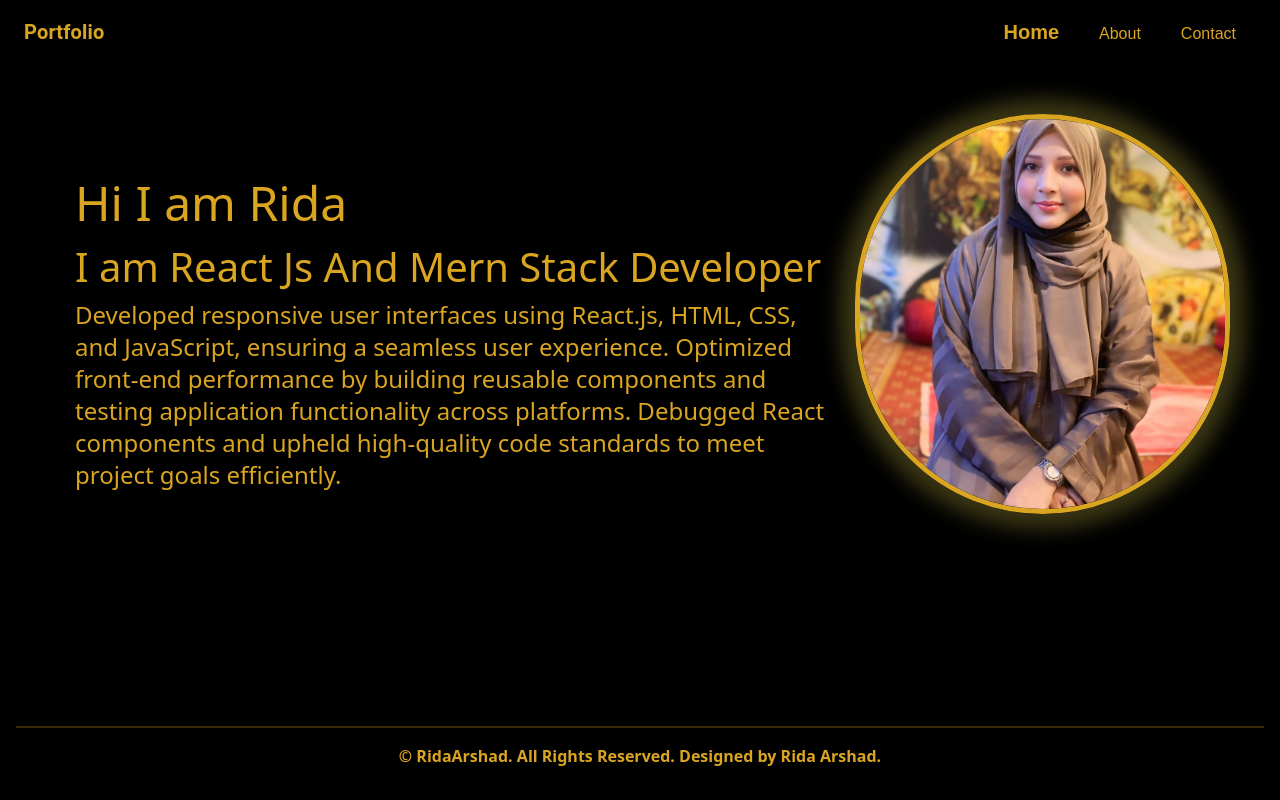
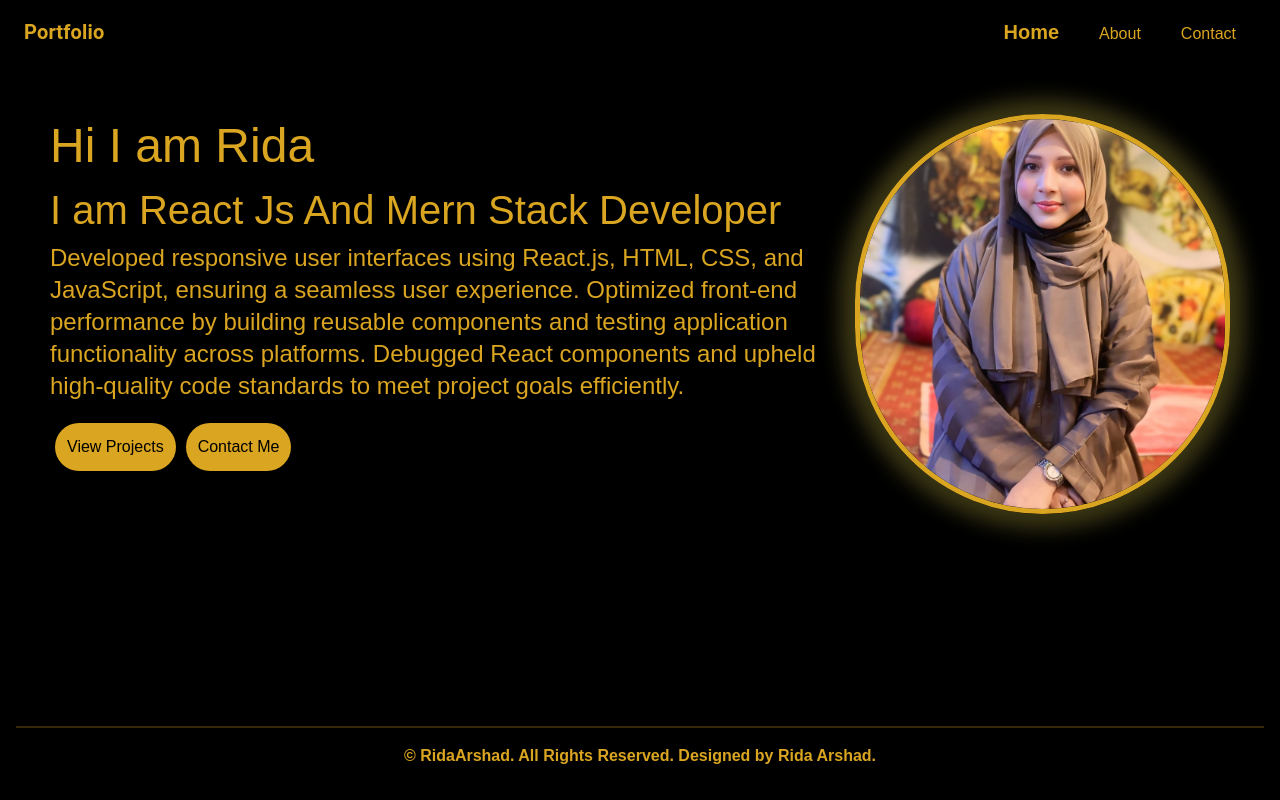
Before and after one commit to Ridaarshad924/my-portfolio, a React (Vite) app: page / in a window 1280 px wide. Built offline with nearby package versions, Linux system fonts and the light colour scheme.

Commit message:
second commit

```diff
--- a/index.html
+++ b/index.html
@@ -17,6 +17,7 @@
     body {
       background-color: black;
       color: goldenrod;
+      font-family: 'Poppins', sans-serif;
     }
   </style>
 </head>
--- a/src/Components/Reuseable/Section.jsx
+++ b/src/Components/Reuseable/Section.jsx
@@ -1,6 +1,7 @@
 import React from 'react'
 import Style from './Section.module.css'
 import Profile from '../../assets/Images/Profile.jpg'
+import { Button } from 'react-bootstrap'
 
 const Section = () => {
     return (
@@ -14,9 +15,13 @@ const Section = () => {
                         reusable components and testing application functionality across platforms.
                         Debugged React components and upheld high-quality code standards to meet project
                         goals efficiently.</p>
+                    <div className={Style.herobuttons}>
+                        <Button onClick={() => window.location.href = '/project'} >View Projects</Button>
+                        <Button onClick={() => window.location.href = '/contact'} >Contact Me</Button>
+                    </div>
                 </div>
                 <div className={Style.image}>
-                    <img src={Profile} alt=""/>
+                    <img src={Profile} alt="" />
                 </div>
             </div>
         </>
--- a/src/Components/Reuseable/Section.module.css
+++ b/src/Components/Reuseable/Section.module.css
@@ -1,18 +1,13 @@
 .section {
-  margin: 4rem 0rem;
+  margin: 4rem 0rem 9rem 0rem;
   display: flex;
   justify-content: space-between;
   padding: 50px;
 }
 
-.content {
-  padding: 25px;
-}
-
 .content h1 {
   font-size: 3rem;
   line-height: 4rem;
-  margin-top: 2rem;
   animation: slideDown 1s ease-out forwards;
 }
 
@@ -50,7 +45,24 @@
     opacity: 1;
   }
 }
-
+.herobuttons button {
+  margin: 5px;
+  padding: 12px;
+  font-size: 1rem;
+  border: none;
+  border-radius: 30px;
+  background-color: goldenrod;
+  color: black;
+  cursor: pointer;
+}
+.herobuttons button:hover{
+  background-color: rgb(173, 136, 40);
+  color: black;
+}
+.herobuttons button:active{
+  background-color: rgb(173, 136, 40) !important;
+  color: black !important;
+}
 .image {
   display: flex;
   justify-content: center;
@@ -77,7 +89,6 @@
   .content h1 {
     font-size: 2.5rem;
     line-height: 3.5rem;
-    margin-top: 2rem;
   }
 
   .content h4 {
@@ -112,7 +123,6 @@
   .content h1 {
     font-size: 2rem;
     line-height: 3rem;
-    margin-top: 2rem;
   }
 
   .content h4 {
```
